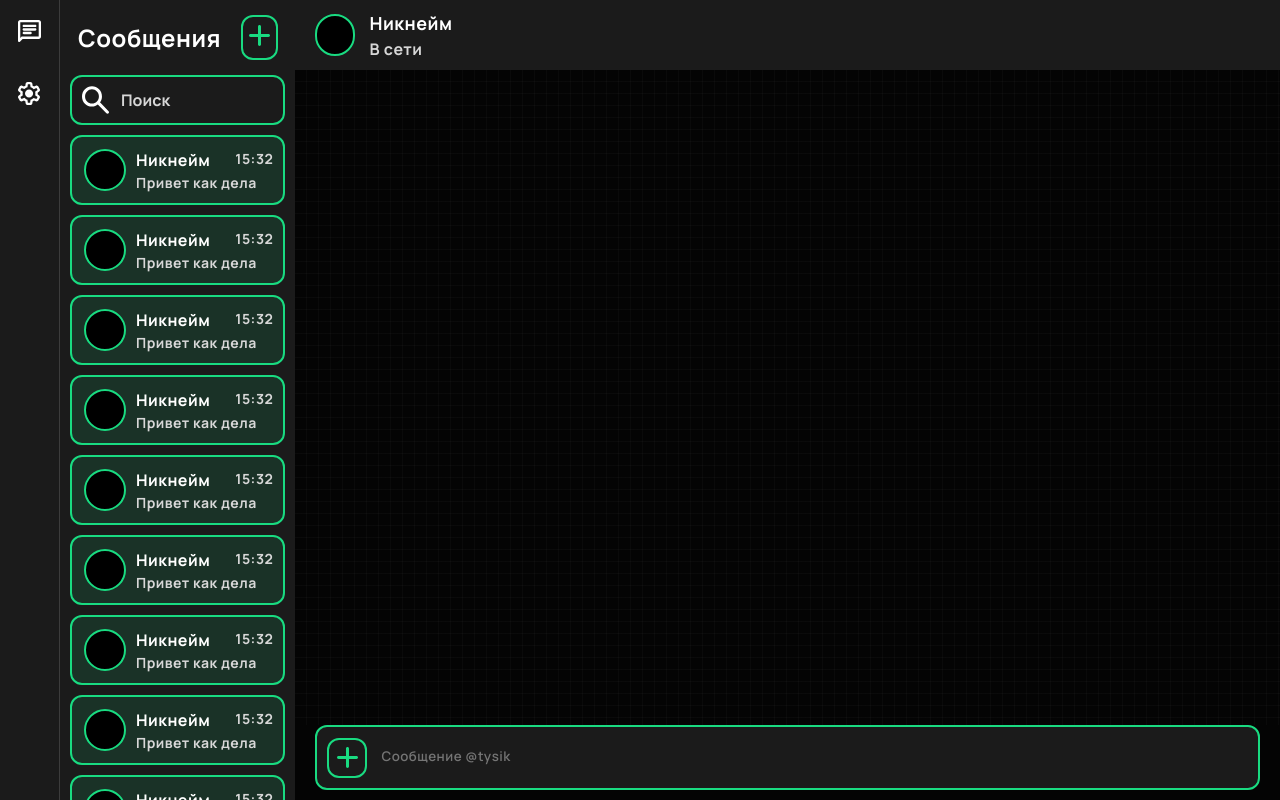
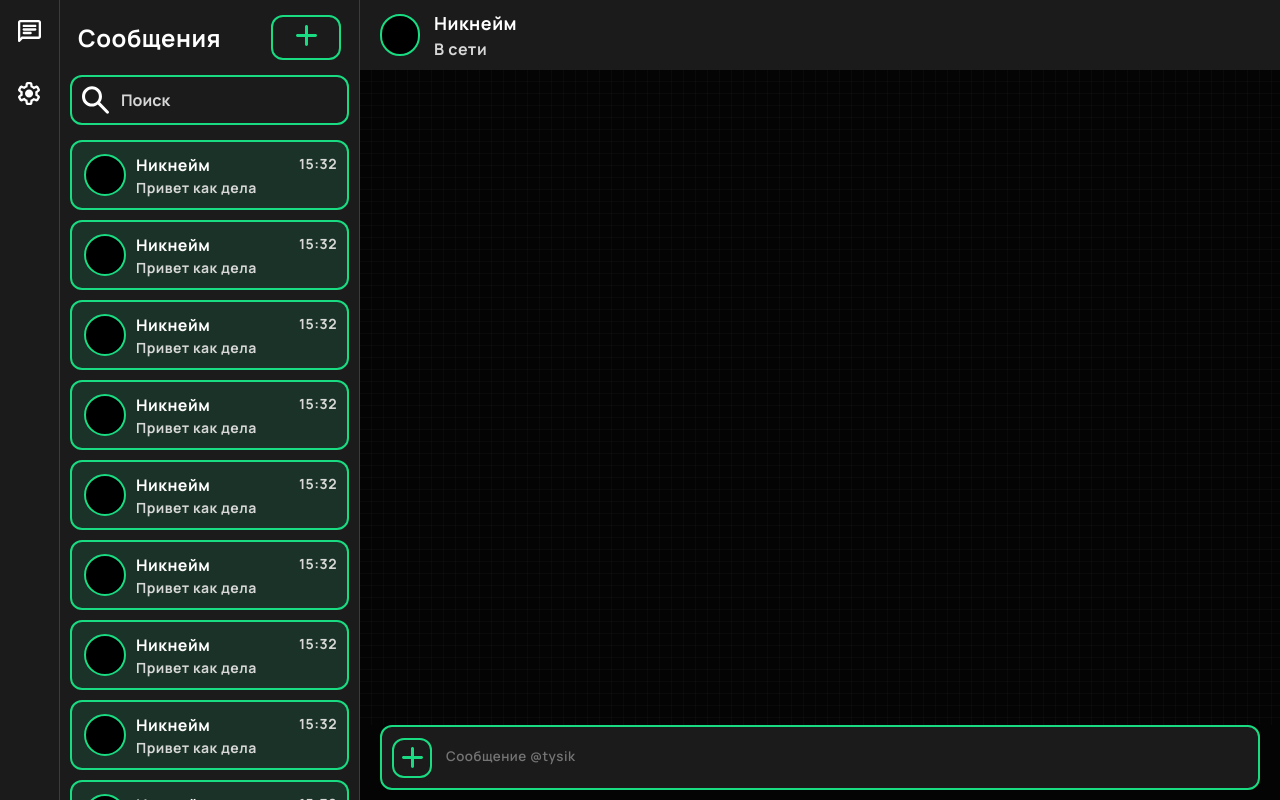
Before and after one commit to TysikGG/reflow, a Next.js app: page / in a window 1280 px wide. Built offline with nearby package versions, Linux system fonts and the light colour scheme.

Commit message:
Update chats.module.css

```diff
--- a/src/styles/components/chats.module.css
+++ b/src/styles/components/chats.module.css
@@ -1,11 +1,13 @@
 .container {
-    width: 300px;
+    min-width: 300px;
     height: 100%;
     background: var(--background);
     padding: 0 10px 0 10px;
     overflow-y: auto;
+    border: 0px;
     border-right: 1px;
     border-color: var(--border-color);
+    border-style: solid;
 }
 
 .header {
@@ -42,6 +44,7 @@
     padding: 10px;
     display: flex;
     align-items: center;
+    margin-bottom: 5px;
 }
 
 .search input {
@@ -68,6 +71,7 @@
     transition: 0.3s;
     cursor: pointer;
     overflow: hidden;
+    line-height: 1.5;
 }
 
 .chat:hover {
```
